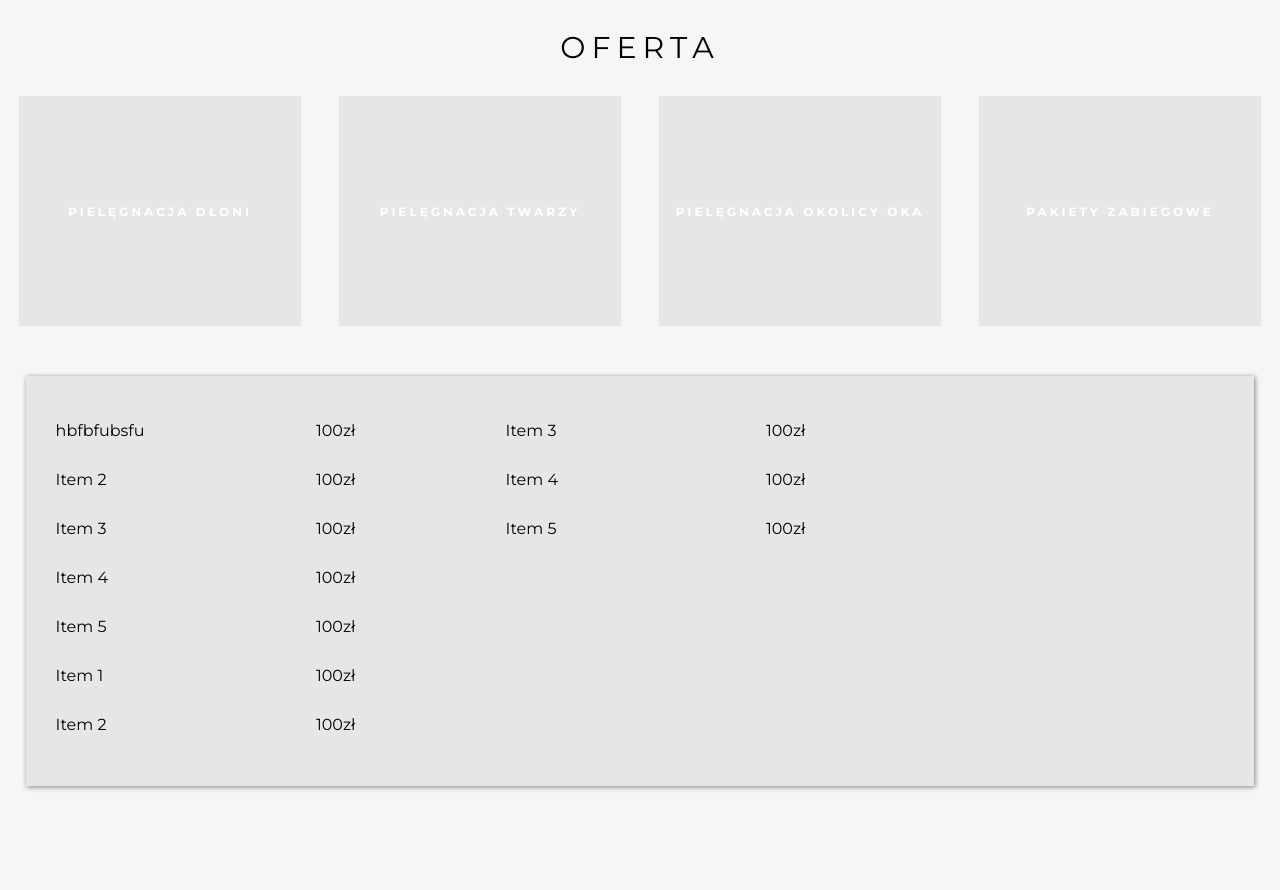
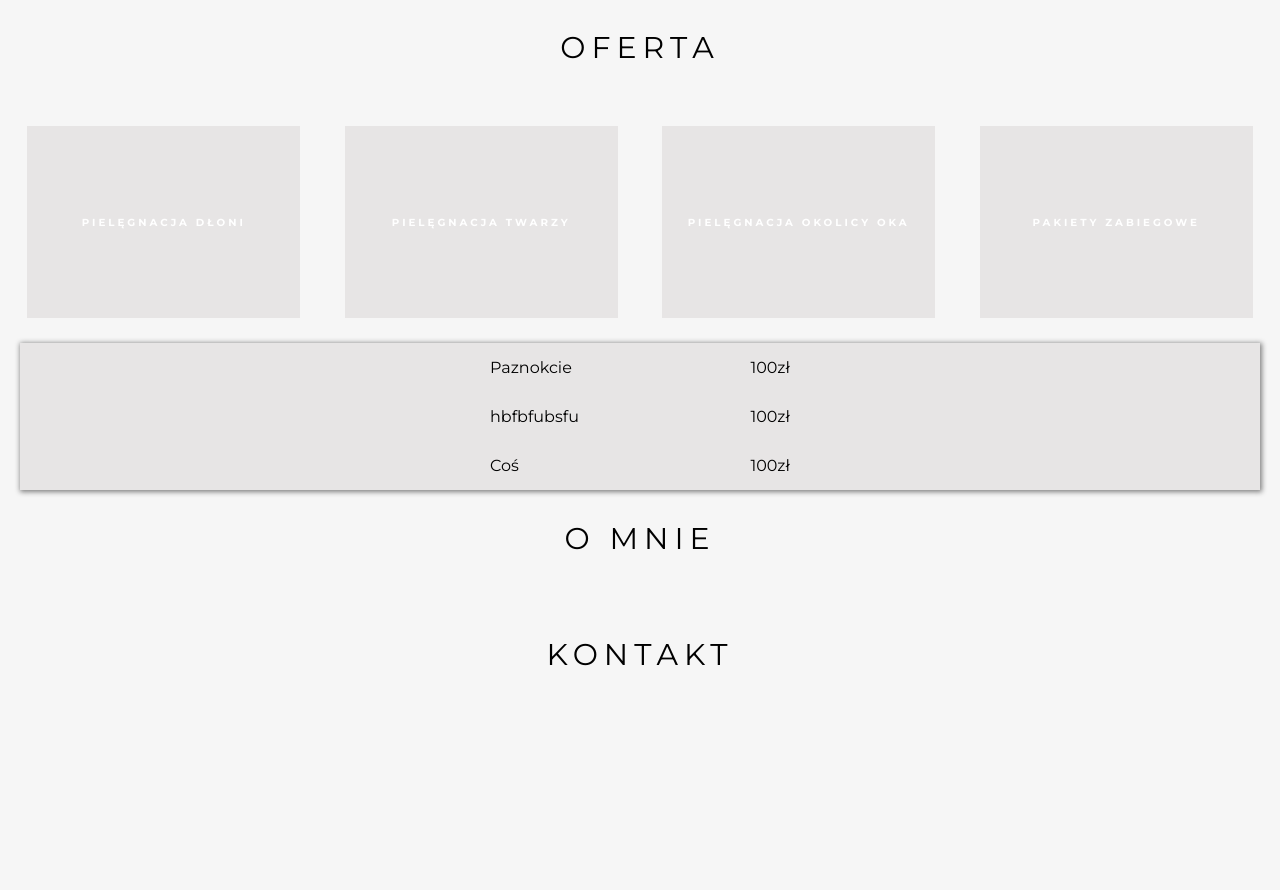
Before and after one commit to wojciechmuszala/mc-kosmetologia, a plain HTML site: page index.html in a window 1280 px wide. Shown: the part 675-1565 px from the top of the page. Drawn offline with nearby package versions, Linux system fonts and the light colour scheme.

Commit message:
add price section, style + alpha JS of offer/price

```diff
--- a/index.html
+++ b/index.html
@@ -34,93 +34,80 @@
             </div>
             <ul class="menu__list">
                 <li class="menu__item">
-                    <a href="" class="menu__link">Oferta</a>
+                    <a href="#offer" class="menu__link">Oferta</a>
                 </li>
                 <li class="menu__item">
-                    <a href="" class="menu__link">O mnie</a>
+                    <a href="#about" class="menu__link">O mnie</a>
                 </li>
                 <li class="menu__item">
-                    <a href="" class="menu__link">Kontakt</a>
+                    <a href="#info" class="menu__link">Kontakt</a>
                 </li>
             </ul>
         </nav>
         <header class="logo">
             <img src="img/logoMCK-black.png" alt="" class="logo__img" />
         </header>
-        <main>
+        <main class="page-content__wrapper">
             <section class="offer">
+                <a id="offer" class="anchor"></a>
                 <h1 class="title">Oferta</h1>
                 <div class="offer__wrapper">
                     <div class="offer__container offer__container--hands">
-                        <h3 class="offer__description">Pielęgnacja dłoni</h3>
+                        <div class="offer__service test">
+                            <h3 class="offer__description">
+                                Pielęgnacja dłoni
+                            </h3>
+                        </div>
                     </div>
+                    <ul class="price-list__wrapper">
+                        <li class="price-list__item">
+                            <span class="price-list__name">Paznokcie</span>
+                            <span class="price-list__price">100zł</span>
+                        </li>
+                        <li class="price-list__item">
+                            <span class="price-list__name">hbfbfubsfu</span>
+                            <span class="price-list__price">100zł</span>
+                        </li>
+                        <li class="price-list__item">
+                            <span class="price-list__name">Coś</span>
+                            <span class="price-list__price">100zł</span>
+                        </li>
+                    </ul>
                     <div class="offer__container offer__container--face">
-                        <h3 class="offer__description">Pielęgnacja twarzy</h3>
+                        <div class="offer__service">
+                            <h3 class="offer__description">
+                                Pielęgnacja twarzy
+                            </h3>
+                        </div>
                     </div>
                     <div class="offer__container offer__container--eyes">
-                        <h3 class="offer__description">
-                            Pielęgnacja okolicy oka
-                        </h3>
+                        <div class="offer__service">
+                            <h3 class="offer__description">
+                                Pielęgnacja okolicy oka
+                            </h3>
+                        </div>
                     </div>
                     <div class="offer__container offer__container--packages">
-                        <h3 class="offer__description">Pakiety zabiegowe</h3>
-                    </div>
-                </div>
-                <div class="service service--hands">
-                    <div class="service__wrapper">
-                        <ul class="service__list">
-                            <li class="service__item">
-                                <span class="service__name">hbfbfubsfu</span>
-                                <span class="service__price">100zł</span>
-                            </li>
-                            <li class="service__item">
-                                <span class="service__name">Item 2</span>
-                                <span class="service__price">100zł</span>
-                            </li>
-                            <li class="service__item">
-                                <span class="service__name">Item 3</span>
-                                <span class="service__price">100zł</span>
-                            </li>
-                            <li class="service__item">
-                                <span class="service__name">Item 4</span>
-                                <span class="service__price">100zł</span>
-                            </li>
-                            <li class="service__item">
-                                <span class="service__name">Item 5</span>
-                                <span class="service__price">100zł</span>
-                            </li>
-                            <li class="service__item">
-                                <span class="service__name">Item 1</span>
-                                <span class="service__price">100zł</span>
-                            </li>
-                            <li class="service__item">
-                                <span class="service__name">Item 2</span>
-                                <span class="service__price">100zł</span>
-                            </li>
-                            <li class="service__item">
-                                <span class="service__name">Item 3</span>
-                                <span class="service__price">100zł</span>
-                            </li>
-                            <li class="service__item">
-                                <span class="service__name">Item 4</span>
-                                <span class="service__price">100zł</span>
-                            </li>
-                            <li class="service__item">
-                                <span class="service__name">Item 5</span>
-                                <span class="service__price">100zł</span>
-                            </li>
-                        </ul>
+                        <div class="offer__service">
+                            <h3 class="offer__description">
+                                Pakiety zabiegowe
+                            </h3>
+                        </div>
                     </div>
                 </div>
             </section>
             <section class="about">
+                <a id="about" class="anchor"></a>
+                <h1 class="title">O mnie</h1>
                 <img src="" alt="" class="about__img" />
                 <article class="about__article">
                     <h2 class="about__title"></h2>
                     <p class="about__text"></p>
                 </article>
             </section>
-            <section class="info">
+            <section id="info" class="info">
+                <a id="info" class="anchor"></a>
+                <h1 class="title">Kontakt</h1>
                 <div class="info__opening-hours"></div>
                 <div class="info__contact"></div>
             </section>
--- a/js/script.js
+++ b/js/script.js
@@ -1,7 +1,66 @@
+// ----------- burger menu -----------
+
 const burger = document.querySelector(".burger");
 const menuMobile = document.querySelector(".menu__list");
 
 burger.addEventListener("click", () => {
-    console.log('klik')
+    console.log("klik");
     menuMobile.classList.toggle("menu__list--active");
 });
+
+// ----------- drop down offer -----------
+
+// const offerContainers = document.querySelectorAll(".offer__container");
+const offerHands = document.querySelector(".offer__container--hands");
+const offerFace = document.querySelector(".offer__container--face");
+const offerEyes = document.querySelector(".offer__container--eyes");
+const offerPackages = document.querySelector(".offer__container--packages");
+
+offerHandsService = offerHands.children[0];
+offerFaceService = offerFace.children[0];
+offerEyesService = offerEyes.children[0];
+offerPackagesService = offerPackages.children[0];
+
+offerArray = [
+    offerHandsService,
+    offerFaceService,
+    offerEyesService,
+    offerPackagesService,
+];
+
+function checkClass(checkedClass) {
+    for (item of offerArray) {
+        if (item.classList.value.includes("test")) {
+            item.classList.remove("test");
+        } else {
+            // item.classList.add('hoho')
+        }
+    }
+}
+
+offerArray.forEach((offer) => {
+    checkClass("offer");
+
+    offer.addEventListener("click", () => {
+        offer.classList.add("klasa");
+    });
+});
+
+// trzeba sprawdzac wszystkie elmeenty czy posiadaja klase
+// offerContainers.forEach((offerContainer) => {
+//      const offerService = offerContainer.children[0];
+//
+//     offerContainer.addEventListener("click", function () {
+//         if (
+//             offerService.classList[offerService.classList.length - 1] == "test"
+//         ) {
+//             offerService.classList.remove("test");
+//             console.log("ma klase");
+//         } else {
+//             console.log("nie ma");
+//         }
+//         // const offerService = offerContainer.children[0];
+//         // offerService.classList.toggle("test");
+//         console.log(offerService.classList);
+//     });
+// });
--- a/scss/components/_logo.scss
+++ b/scss/components/_logo.scss
@@ -3,12 +3,12 @@
     justify-content: center;
     align-items: center;
     height: 78vh;
-    margin-top: $menu-height;
+    margin-top: $menu__height;
     background-image: url('/img/background/background-image.png');
     border-bottom: 0.5px solid black;
 
     &__img {
         width: 100%;
-        max-width: 350px;
+        max-width: 450px;
     }
 }
--- a/scss/components/_offer.scss
+++ b/scss/components/_offer.scss
@@ -1,23 +1,33 @@
 .offer {
     &__wrapper {
         display: flex;
-        justify-content: space-around;
+        justify-content: center;
         flex-wrap: wrap;
+        column-gap: 30px;
+        position: relative;
+        // width: 100%;
+        padding-inline: 20px;
     }
 
     &__container {
+        flex-basis: 90%;
+        margin: 0 auto;
+        gap: 30px;
+        margin-block: 30px;
+
+    }
+
+    &__service {
         flex-grow: 0;
         flex-shrink: 0;
-        flex-basis: 22%;
         display: flex;
         justify-content: center;
         align-items: center;
         gap: 30px;
-        margin-bottom: 30px;
         position: relative;
-        height: 230px;
-        width: 330px;
-        background-color: $color-grey;
+        height: 30vh;
+        background-color: $color__grey;
+
         transition: 0.7s;
 
         &::after {
@@ -36,7 +46,8 @@
 
         &:hover,
         &:active {
-            box-shadow: 1px 1px 5px grey;
+            box-shadow: $box-shadow--natural;
+
         }
 
         &:hover::after,
@@ -60,29 +71,28 @@
     &__description {
         text-transform: uppercase;
         letter-spacing: 3px;
-        font-size: 12px;
+        font-size: 2vw;//12px;
         color: white;
         z-index: 1;
     }
 }
 
-.service {
-    // display: none;
+.price-list {
     &--active {
-        .service__wrapper {
-            height: 410px;
-        }
+
     }
 
     &__wrapper {
+        flex-basis: 90%;
         display: flex;
         flex-direction: column;
-        justify-content: center;
-        width: 96vw;
-        height: 410px;
-        background-color: $color-grey;
-        margin: 20px auto;
-        box-shadow: 1px 1px 5px grey;
+        align-items: center;
+        // justify-content: center;
+        // width: 100%;//95vw;
+        height: max-content;
+        background-color: $color__grey;
+        margin-top: 5px;
+        box-shadow: $box-shadow--natural;
         overflow: hidden;
         transition: 0.5s all ease;
     }
@@ -94,7 +104,7 @@
         // justify-content: center;
         align-content: flex-start;
         column-gap: 150px;
-        padding: 30px;
+        // padding: 30px;
         list-style: none;
         height: 100%;
         // transition: 0.5s all ease;
@@ -108,25 +118,42 @@
     }
 }
 
-@media screen and (max-width: 1024px) {
+@media screen and (min-width: 794px) {
     .offer {
+        &__wrapper {
+            justify-content: space-around;
+        }
+
         &__container {
-            flex-basis: 45%;
+            flex-basis: 22%;
+            margin-bottom: 20px;
+        }
+
+        &__service {
+            height: 15vw;
+        }
+
+        &__description {
+            font-size: 0.8vw;
         }
     }
-    .service {
+    .price-list {
+        order: 1;
         &__wrapper {
-            // height: ;
+            flex-basis: unset;
+
+            order: 1;
+            width: 100%;
         }
     }
 }
 
-@media screen and (max-width: 768px) {
-    .offer {
-        &__container {
-            flex-basis: 90%;
-        }
-    }
-    .service {
-    }
-}
+// @media screen and (min-width: 768px) {
+//     .offer {
+//         &__container {
+//             flex-basis: 45%;
+//         }
+//     }
+//     .service {
+//     }
+// }
--- a/scss/style.scss
+++ b/scss/style.scss
@@ -3,6 +3,17 @@
 
 //----- mixins
 @import "mixins/_mixins.scss";
+
+html {
+    scroll-behavior: smooth;
+}
+
+.anchor {
+    display: block;
+    position: relative;
+    top: -80px;
+    visibility: hidden;
+}
 
 * {
     margin: 0;
@@ -12,8 +23,15 @@
 
 body {
     font-family: "Montserrat", sans-serif;
-    background-color: $color-grey-light;
+    background-color: $color__grey--light;
     height: 300vh;
+}
+
+.page-content {
+    &__wrapper {
+        max-width: 1800px;
+        margin: 0 auto;
+    }
 }
 
 .title {
```
Also changed, not shown: scss/components/_menu.scss (+11 -10 lines), scss/variables/_variables.scss (+6 -5 lines), css/style.css, 2 other files.
